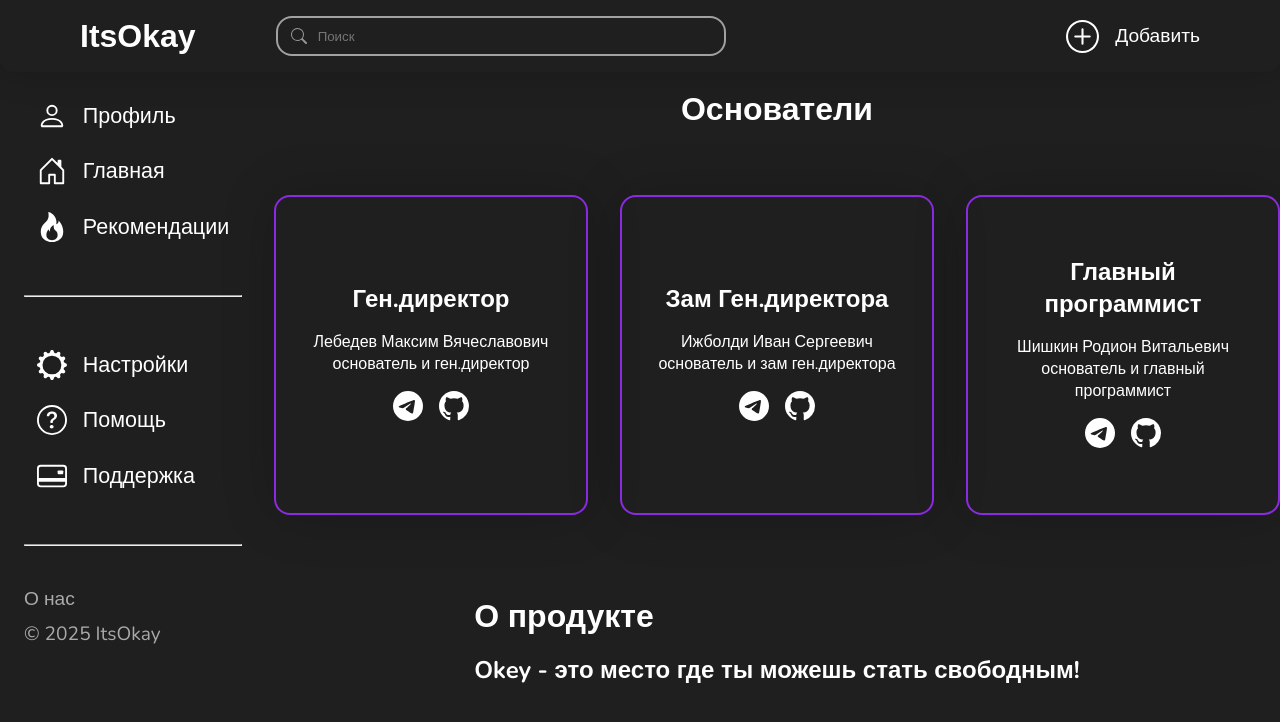
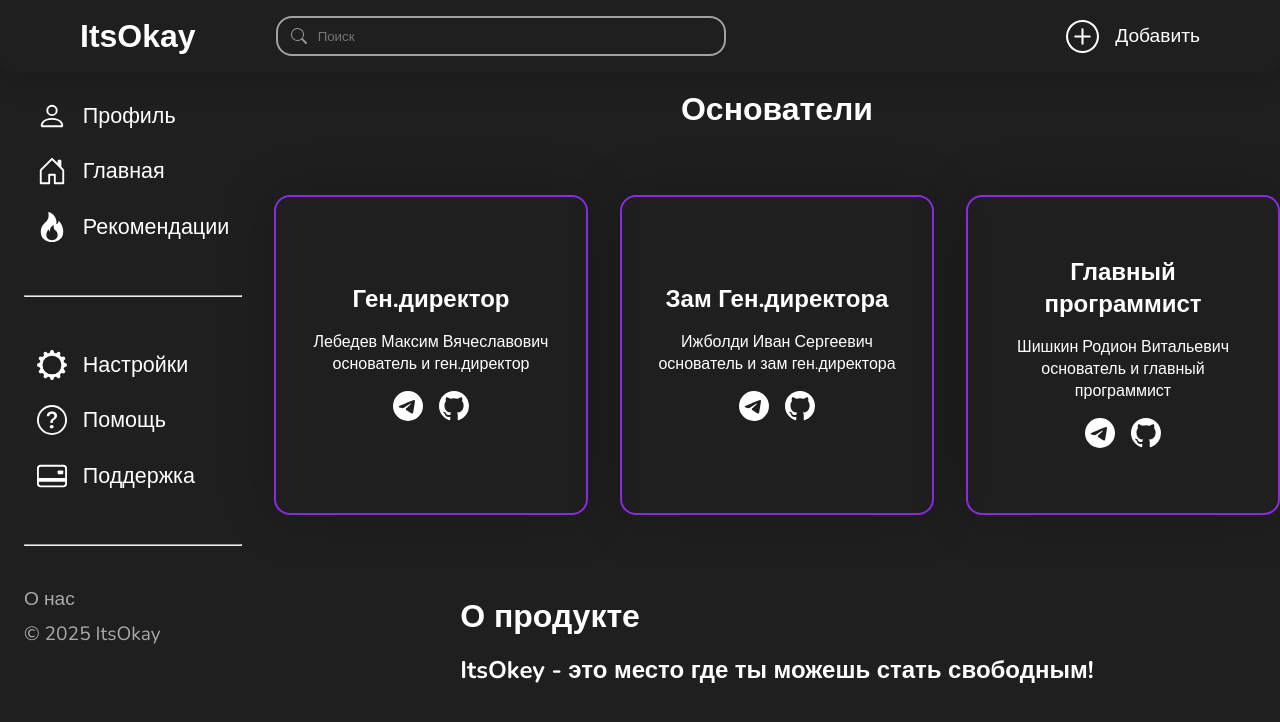
Before and after one commit to Maks1im/new-test-mobil-UI, a React (Vite) app: page /about in a window 1280 px wide. Shown: the top 722 px of the page. Built offline with nearby package versions, Linux system fonts and the light colour scheme.

Commit message:
Update AboutUs.jsx

```diff
--- a/src/pages/AboutUs/AboutUs.jsx
+++ b/src/pages/AboutUs/AboutUs.jsx
@@ -57,7 +57,7 @@
                     </div>
                     <div className={"about_products"}>
                         <h1>О продукте</h1>
-                        <h2>Okey - это место где ты можешь стать свободным!</h2>
+                        <h2>ItsOkey - это место где ты можешь стать свободным!</h2>
                     </div>
                 </div>
             </div>
```
